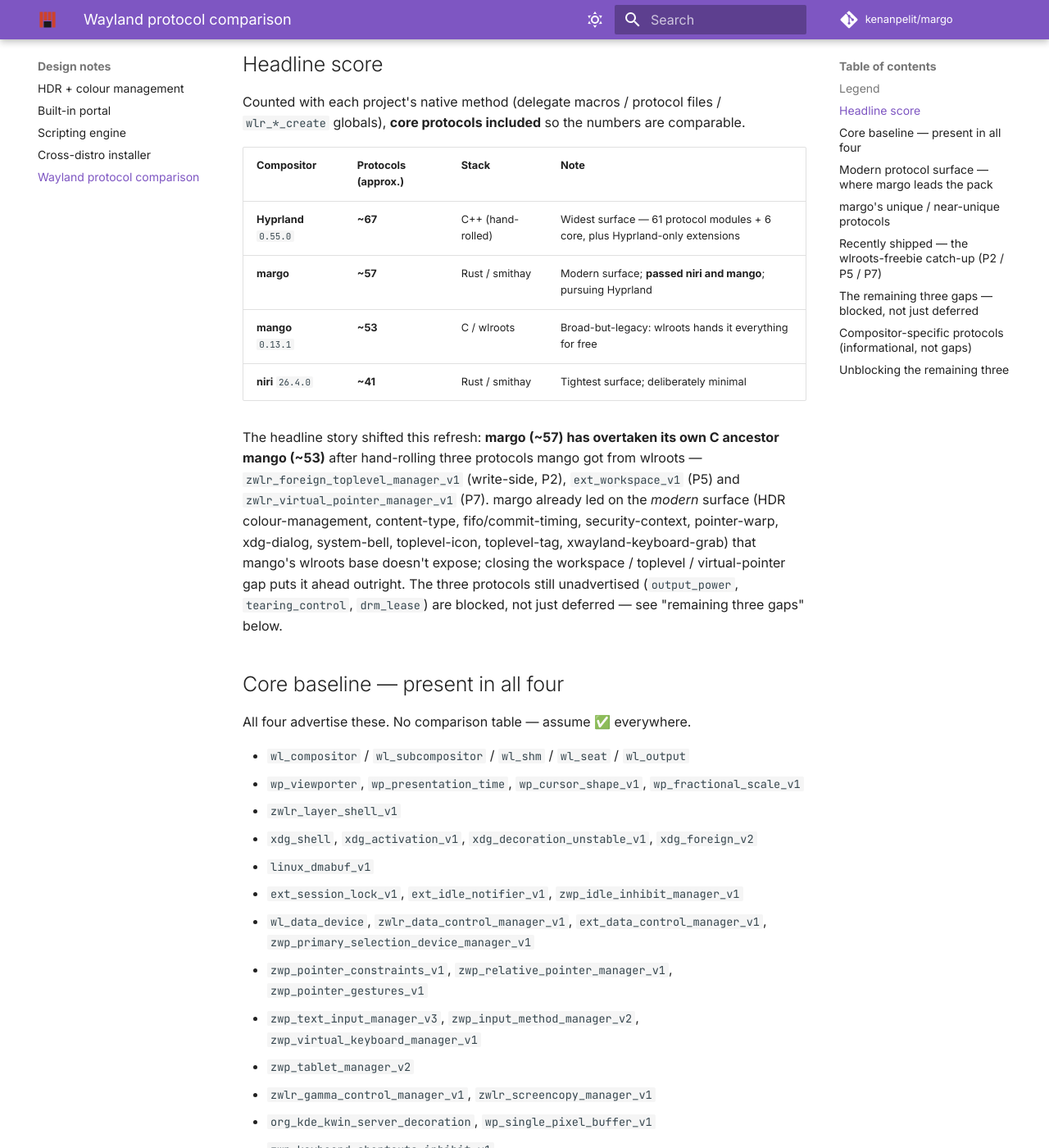
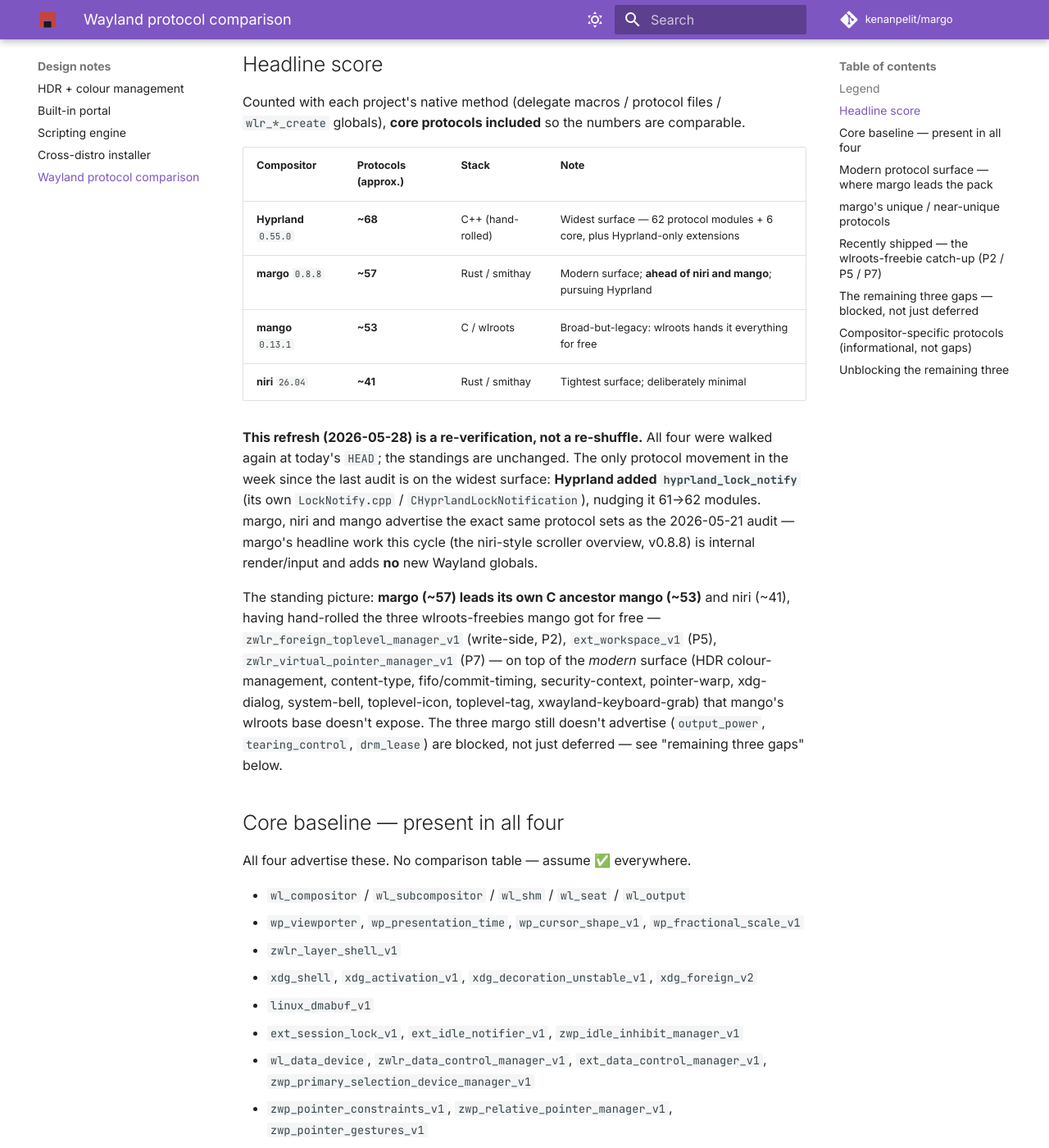
Before and after one commit to kenanpelit/margo, an MkDocs documentation site: the page built from docs/protocol-comparison.md, in a window 1280 px wide and 1400 px high, scrolled down 810 px. Shown: the whole window at 82% size. Built offline with MkDocs 1.6.1 and Material for MkDocs 9.7.7, drawn with Linux system fonts in a browser that asks for light colours; comment, search, counter and statistics services are not loaded; some of the changed text lies outside the part shown.

Commit message:
docs(protocol-comparison): refresh at 2026-05-28 HEADs
Re-walked all four compositors at today's HEAD (margo 0.8.8, niri
v26.04-23, Hyprland v0.55.0-86, mango 0.13.1-69). Standings unchanged —
this is a re-verification, not a re-shuffle:

- margo ~57, niri ~41, mango ~53 advertise the same protocol sets as the
  2026-05-21 audit. margo's headline work this cycle (the niri-style
  scroller overview, v0.8.8) is internal render/input — no new globals.
- Only movement: Hyprland 61→62 protocol modules (~67→~68), having added
  `hyprland_lock_notify` (LockNotify.cpp / CHyprlandLockNotification) — a
  Hyprland-flavoured lock-state notifier, not the standard
  ext_lock_notify_v1; listed under compositor-specific protocols.
- Re-confirmed the three margo gaps (output_power / tearing_control /
  drm_lease) and the margo-unique pair (xwayland_keyboard_grab,
  xdg_toplevel_icon) still hold.

Co-Authored-By: Claude Opus 4.7 <noreply@anthropic.com>

```diff
--- a/docs/protocol-comparison.md
+++ b/docs/protocol-comparison.md
@@ -1,11 +1,11 @@
 # Wayland Protocol Surface — margo vs niri vs Hyprland vs mango
 
-> **Last refreshed:** 2026-05-21
+> **Last refreshed:** 2026-05-28
 > **Sources walked (all at that day's `HEAD`):**
-> - **margo** — this repo (smithay `delegate_*!` macros + hand-rolled `GlobalDispatch`).
-> - **niri** `26.4.0` (`4294948`) — same smithay method.
-> - **Hyprland** `0.55.0` (`v0.55.0-55-g95d9ae2`) — `src/protocols/*.cpp` + `src/protocols/core/`.
-> - **mango** `0.13.1` (`0.13.1-19-gda1e1ca`) — wlroots `wlr_*_create()` call sites + `protocols/*.xml`.
+> - **margo** `0.8.8` (`6738494`) — this repo (smithay `delegate_*!` macros + hand-rolled `GlobalDispatch`).
+> - **niri** `26.04` (`v26.04-23-g9a6f310`) — same smithay method.
+> - **Hyprland** `0.55.0` (`v0.55.0-86-gebc1816`) — `src/protocols/*.cpp` + `src/protocols/core/`.
+> - **mango** `0.13.1` (`0.13.1-69-gd702cc2`) — wlroots `wlr_*_create()` call sites + `protocols/*.xml`.
 
 This document is the source-of-truth audit of which Wayland protocols
 each daily-driver compositor advertises. **mango** — the C/wlroots
@@ -31,22 +31,31 @@ numbers are comparable.
 
 | Compositor | Protocols (approx.) | Stack | Note |
 |---|---|---|---|
-| **Hyprland** `0.55.0` | **~67** | C++ (hand-rolled) | Widest surface — 61 protocol modules + 6 core, plus Hyprland-only extensions |
-| **margo** | **~57** | Rust / smithay | Modern surface; **passed niri and mango**; pursuing Hyprland |
+| **Hyprland** `0.55.0` | **~68** | C++ (hand-rolled) | Widest surface — 62 protocol modules + 6 core, plus Hyprland-only extensions |
+| **margo** `0.8.8` | **~57** | Rust / smithay | Modern surface; **ahead of niri and mango**; pursuing Hyprland |
 | **mango** `0.13.1` | **~53** | C / wlroots | Broad-but-legacy: wlroots hands it everything for free |
-| **niri** `26.4.0` | **~41** | Rust / smithay | Tightest surface; deliberately minimal |
+| **niri** `26.04` | **~41** | Rust / smithay | Tightest surface; deliberately minimal |
 
-The headline story shifted this refresh: **margo (~57) has overtaken its
-own C ancestor mango (~53)** after hand-rolling three protocols mango got
-from wlroots — `zwlr_foreign_toplevel_manager_v1` (write-side, P2),
-`ext_workspace_v1` (P5) and `zwlr_virtual_pointer_manager_v1` (P7). margo
-already led on the *modern* surface (HDR colour-management, content-type,
+**This refresh (2026-05-28) is a re-verification, not a re-shuffle.** All
+four were walked again at today's `HEAD`; the standings are unchanged.
+The only protocol movement in the week since the last audit is on the
+widest surface: **Hyprland added `hyprland_lock_notify`** (its own
+`LockNotify.cpp` / `CHyprlandLockNotification`), nudging it 61→62
+modules. margo, niri and mango advertise the exact same protocol sets as
+the 2026-05-21 audit — margo's headline work this cycle (the niri-style
+scroller overview, v0.8.8) is internal render/input and adds **no** new
+Wayland globals.
+
+The standing picture: **margo (~57) leads its own C ancestor mango
+(~53)** and niri (~41), having hand-rolled the three wlroots-freebies
+mango got for free — `zwlr_foreign_toplevel_manager_v1` (write-side, P2),
+`ext_workspace_v1` (P5), `zwlr_virtual_pointer_manager_v1` (P7) — on top
+of the *modern* surface (HDR colour-management, content-type,
 fifo/commit-timing, security-context, pointer-warp, xdg-dialog,
 system-bell, toplevel-icon, toplevel-tag, xwayland-keyboard-grab) that
-mango's wlroots base doesn't expose; closing the workspace / toplevel /
-virtual-pointer gap puts it ahead outright. The three protocols still
-unadvertised (`output_power`, `tearing_control`, `drm_lease`) are
-blocked, not just deferred — see "remaining three gaps" below.
+mango's wlroots base doesn't expose. The three margo still doesn't
+advertise (`output_power`, `tearing_control`, `drm_lease`) are blocked,
+not just deferred — see "remaining three gaps" below.
 
 ## Core baseline — present in all four
 
@@ -131,7 +140,7 @@ parallel. `virtual_pointer` feeds margo's normal input path.
 ## The remaining three gaps — blocked, not just deferred
 
 These three are **not** a matter of effort — each hits a concrete
-upstream or architectural wall (confirmed by source audit 2026-05-21):
+upstream or architectural wall (re-confirmed by source audit 2026-05-28):
 
 | Protocol | margo | niri | Hyprland | mango | Why margo can't ship it cleanly today |
 |---|---|---|---|---|---|
@@ -149,6 +158,7 @@ Tied to each project's own ecosystem; not counted as margo gaps.
 | Protocol | Who | What it does |
 |---|---|---|
 | `focus_grab` | Hyprland | Internal grab semantics |
+| `hyprland_lock_notify` | Hyprland | **New 0.55.0-86** — notifies clients when the session locks/unlocks (Hyprland-flavoured; not the standard `ext_lock_notify_v1`) |
 | `global_shortcuts` | Hyprland | xdg-desktop-portal global-shortcuts helper |
 | `toplevel_export` / `toplevel_mapping` | Hyprland | Hyprland-flavored toplevel export |
 | `hyprland_surface` | Hyprland | Rounding / opacity surface hints |
```
